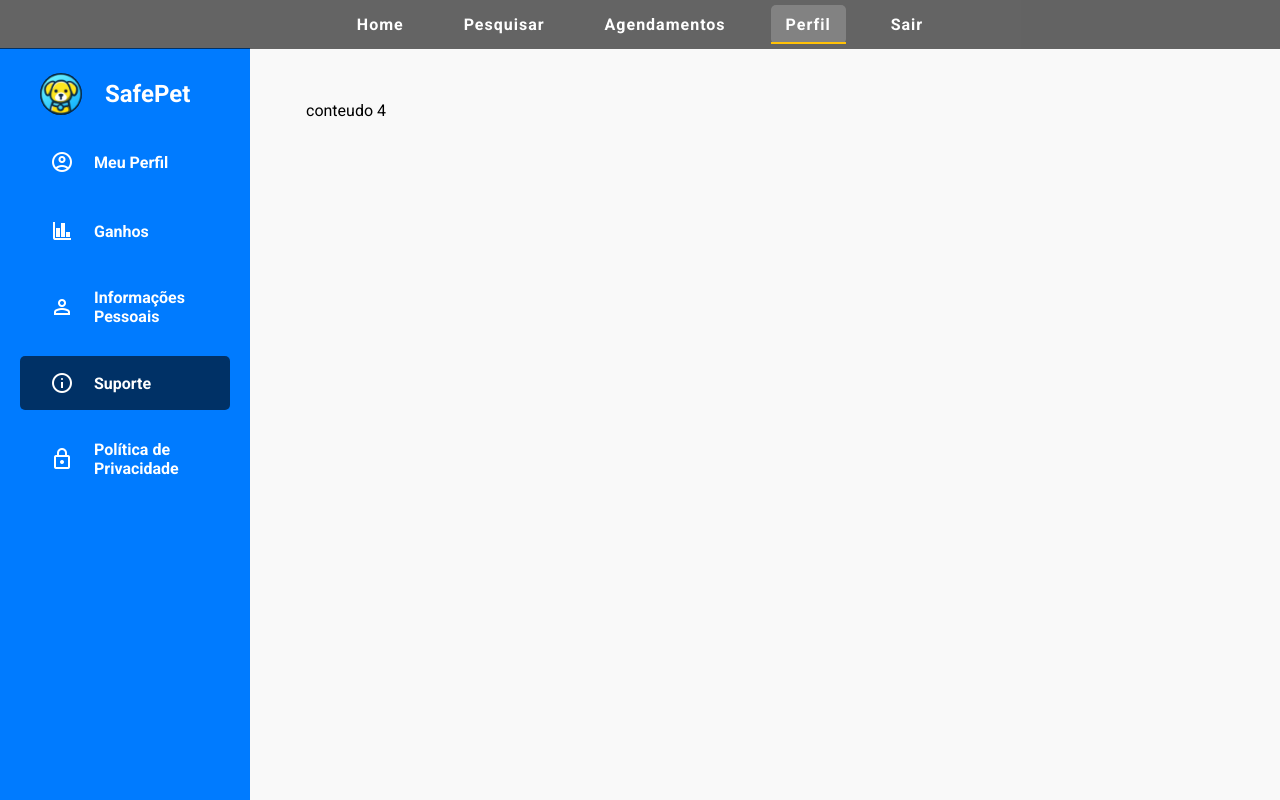
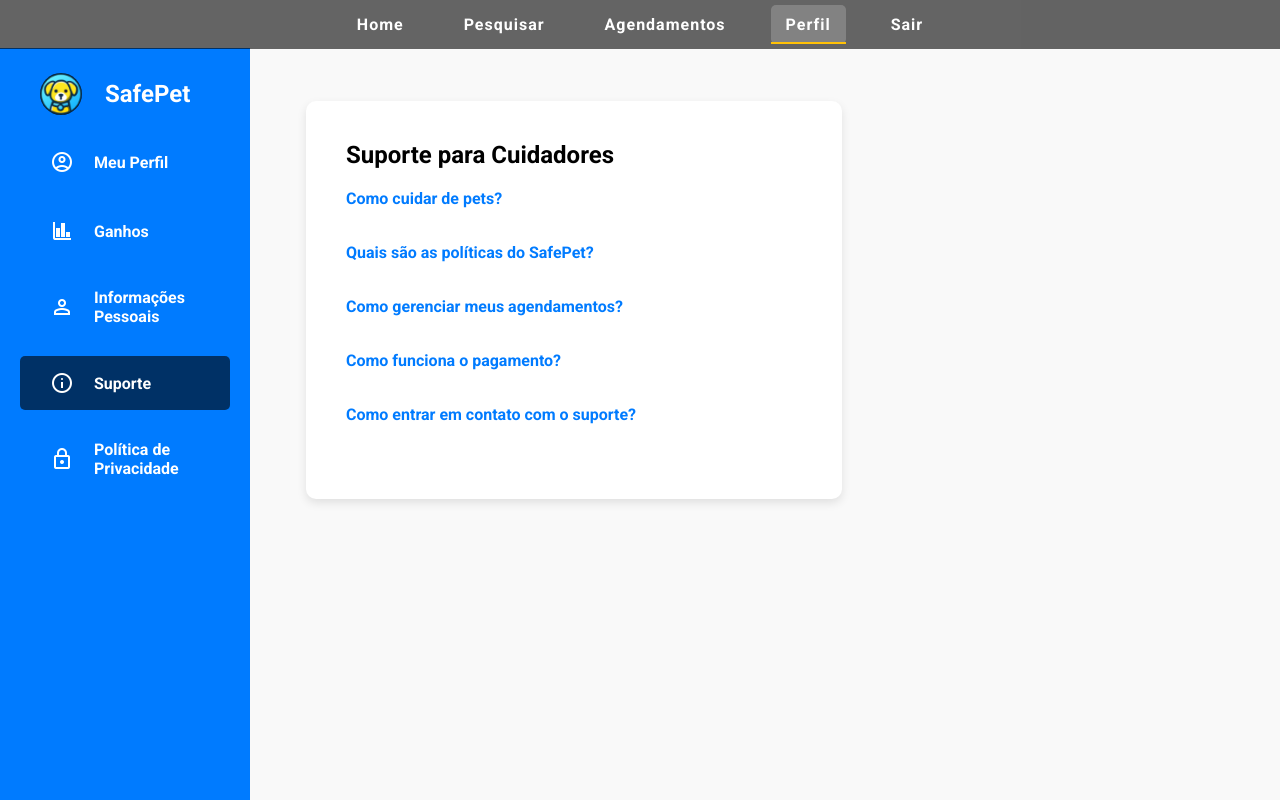
Before and after one commit to kawanzx/SafePet2, a PHP site: page /acesso_interno/cuidador/perfil.php in a window 1280 px wide, after a click that opens the changed part. Run offline with PHP 8.4, Linux system fonts and the light colour scheme; the visitor is signed in with stand-in values (Sample User, id 1).

Commit message:
suporte, politicas

```diff
--- a/acesso_interno/cuidador/perfil.php
+++ b/acesso_interno/cuidador/perfil.php
@@ -68,10 +68,50 @@ include 'navbar.php';
                 <p>conteudo 3</p>
             </div>
             <div id="conteudo-4" class="content-section">
-                <p>conteudo 4</p>
+             <div class="suporte">
+                <h2>Suporte para Cuidadores</h2>
+
+                <h4 class="faq-question">Como cuidar de pets?</h4>
+                <p class="faq-answer">Dicas sobre cuidados e bem-estar dos pets.</p>
+
+                <h4 class="faq-question">Quais são as políticas do SafePet?</h4>
+                <p class="faq-answer">Informações sobre as diretrizes para cuidadores.</p>
+
+                <h4 class="faq-question">Como gerenciar meus agendamentos?</h4>
+                <p class="faq-answer">Orientações para agendamentos e confirmações.</p>
+
+                <h4 class="faq-question">Como funciona o pagamento?</h4>
+                <p class="faq-answer">Detalhes sobre pagamentos e comissões.</p>
+
+                <h4 class="faq-question">Como entrar em contato com o suporte?</h4>
+                <p class="faq-answer">Informações para entrar em contato com a equipe de suporte.</p>
+            </div>
+
+            </div>
+
             </div>
             <div id="conteudo-5" class="content-section">
-                <p>conteudo 5</p>
+                <div class="politica-privacidade">
+                    <h2>Política de Privacidade</h2>
+                    <p>Na SafePet, respeitamos sua privacidade e estamos comprometidos em proteger suas informações pessoais. Esta política explica como coletamos, usamos e protegemos seus dados.</p>
+
+                    <h4>1. Coleta de Informações</h4>
+                    <p>Coletamos informações pessoais que você nos fornece ao se cadastrar, como nome, e-mail e telefone.</p>
+
+                    <h4>2. Uso das Informações</h4>
+                    <p>Utilizamos suas informações para melhorar nossos serviços, enviar notificações e atender às suas solicitações.</p>
+
+                    <h4>3. Proteção de Dados</h4>
+                    <p>Adotamos medidas de segurança para proteger suas informações contra acesso não autorizado.</p>
+
+                    <h4>4. Compartilhamento de Informações</h4>
+                    <p>Não compartilhamos suas informações pessoais com terceiros sem seu consentimento.</p>
+
+                    <h4>5. Alterações na Política</h4>
+                    <p>Podemos atualizar esta política periodicamente. Avisaremos sobre mudanças significativas.</p>
+
+                    <p>Se você tiver dúvidas sobre nossa política de privacidade, entre em contato conosco.</p>
+                </div>
             </div>
         </main>
     </div>
--- a/acesso_interno/cuidador/script.js
+++ b/acesso_interno/cuidador/script.js
@@ -36,3 +36,11 @@ function showContent(sectionId, element) {
     // Adiciona a classe 'active' ao link clicado
     element.classList.add('active');
 }
+
+// exibir as respostas do suporte
+document.querySelectorAll('.faq-question').forEach(item => {
+    item.addEventListener('click', () => {
+        const answer = item.nextElementSibling;
+        answer.classList.toggle('active'); // Adiciona ou remove a classe active
+    });
+});
--- a/acesso_interno/cuidador/style.css
+++ b/acesso_interno/cuidador/style.css
@@ -83,6 +83,8 @@ body {
     display: flex;
     width: 100vw;
     height: 100vh;
+    max-width: 100vw; /* Limita a largura máxima à largura da tela */
+    overflow-x: hidden;
 }
 
 /* Menu Lateral (Sidebar) */
@@ -302,3 +304,68 @@ body {
         font-size: 1.8rem;
     }
 }
+
+/* Suporte */
+.suporte {
+    background-color: white;
+    padding: 40px;
+    border-radius: 10px;
+    box-shadow: 0px 4px 10px rgba(0, 0, 0, 0.1);
+}
+
+.suporte h2 {
+    margin-bottom: 20px; /* Espaço abaixo do título */
+}
+
+.faq-question {
+    cursor: pointer; /* Indica que o item é clicável */
+    margin-bottom: 15px; /* Espaço entre as perguntas */
+    color: #007bff; /* Cor do texto para perguntas */
+}
+
+.faq-answer {
+    max-height: 0; /* Inicia escondido */
+    overflow: hidden; /* Esconde o conteúdo que excede a altura */
+    transition: max-height 0.3s ease; /* Animação suave */
+    margin-bottom: 20px; /* Espaço abaixo das respostas */
+    padding-left: 15px; /* Indentação para as respostas */
+    color: #555; /* Cor do texto das respostas */
+}
+
+.faq-answer.active {
+    max-height: 200px; /* Altura máxima ao exibir (ajuste conforme necessário) */
+}
+
+/* Responsividade */
+@media (max-width: 768px) {
+    .suporte {
+        padding: 20px; /* Reduz o padding em telas menores */
+    }
+}
+
+
+.politica-privacidade {
+    margin-left: 290px; /* Afasta da sidebar */
+    width: calc(100% - 290px); /* Ajusta para ocupar o restante da tela */
+
+    background-color: white;
+    padding: 40px;
+    border-radius: 10px;
+    box-shadow: 0px 4px 10px rgba(0, 0, 0, 0.1);
+}
+
+.politica-privacidade h4 {
+    margin-top: 20px;
+    margin-bottom: 10px;
+}
+
+.politica-privacidade p {
+    margin-bottom: 15px;
+}
+
+/* Responsividade */
+@media (max-width: 768px) {
+    .politica-privacidade {
+        padding: 20px; /* Reduz o padding em telas menores */
+    }
+}
```
Also changed, not shown: acesso_interno/tutor/perfil.css (line endings or trailing spaces).
